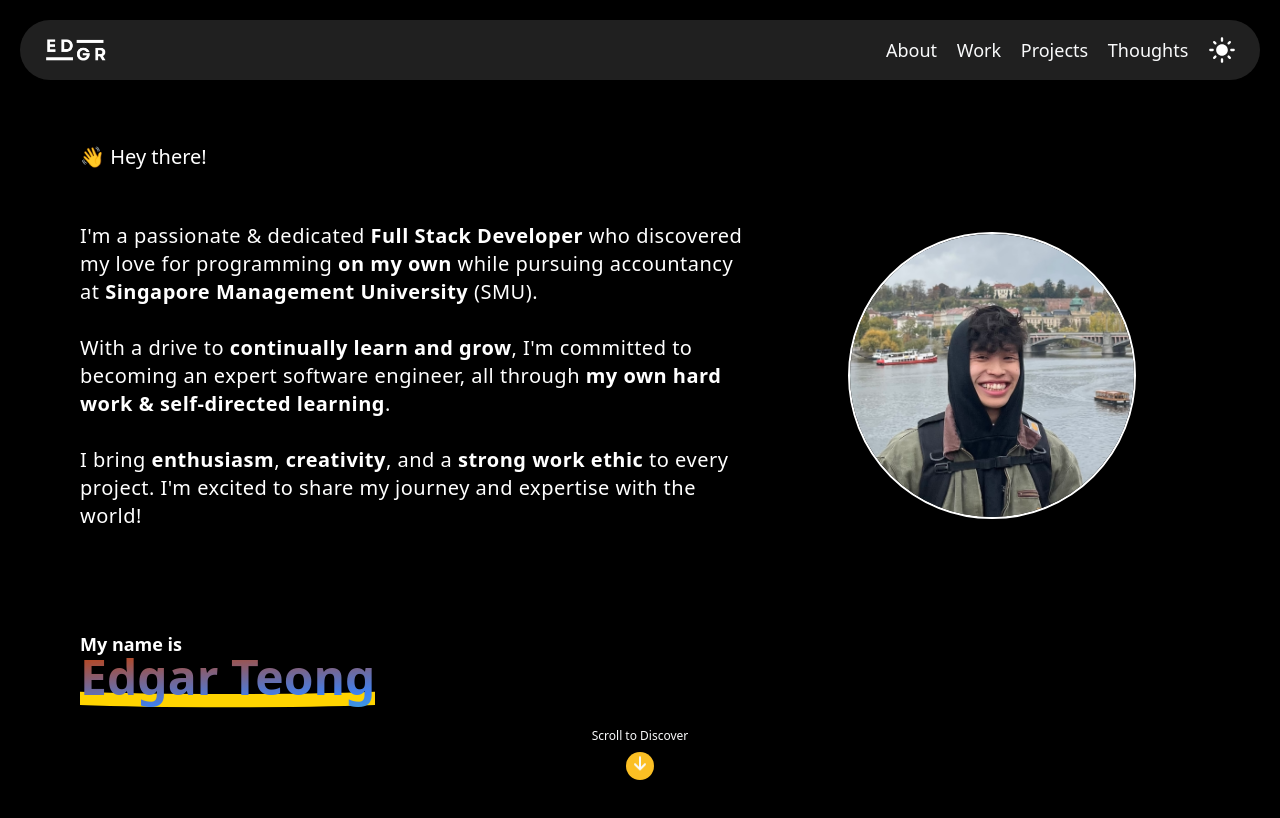
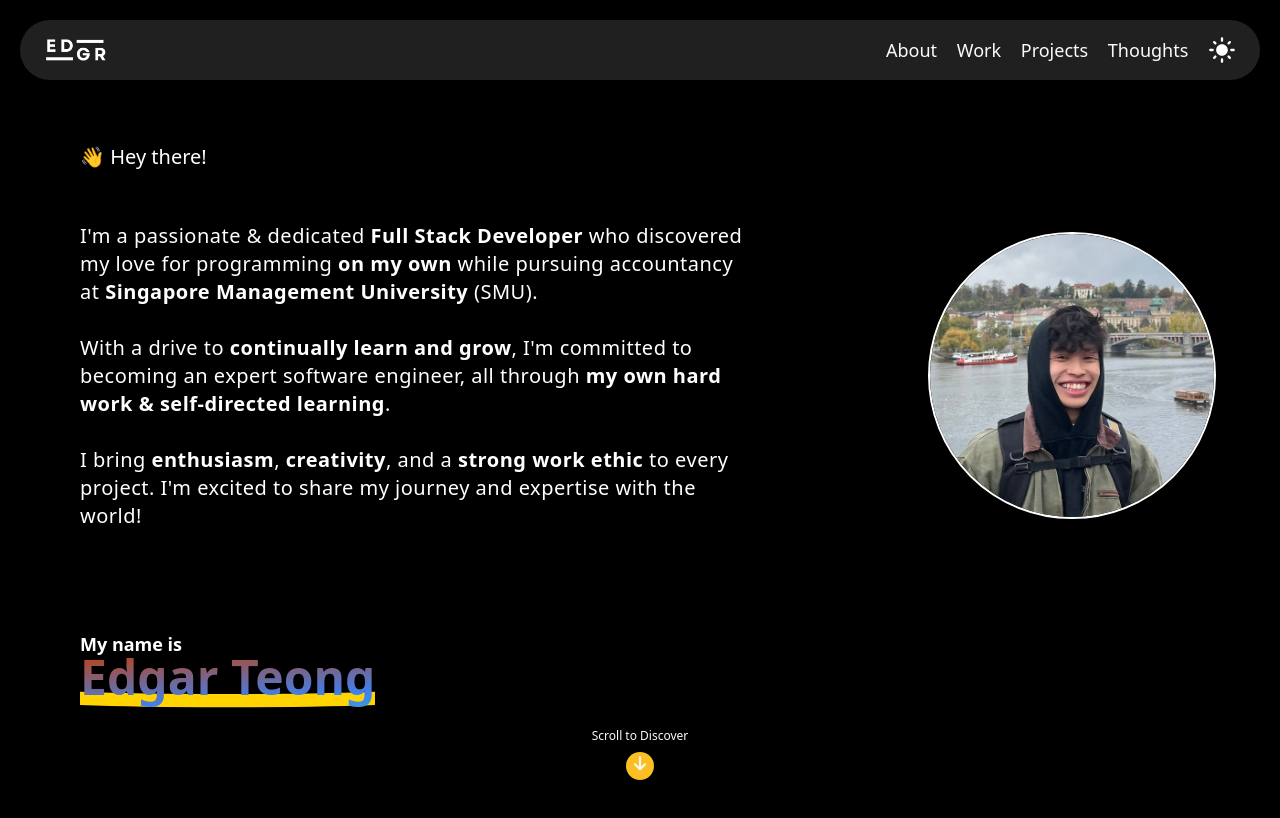
Before and after one commit to safarinexus/edgar-teong, a React (Vite) app: page / in a window 1280 px wide. Shown: the top 818 px of the page. Built offline with nearby package versions, Linux system fonts and the light colour scheme.

Commit message:
slight tweak to desktop layout

```diff
--- a/src/components/Landing/Headshot.tsx
+++ b/src/components/Landing/Headshot.tsx
@@ -2,7 +2,7 @@ import HeadshotPhoto from "../../assets/headshot.jpeg"
 
 const Headshot = () => {
   return (
-      <div id="headshot-container" className="relative flex justify-center items-center animate-fadeIn opacity-0 mt-4 sm:mt-0 sm:col-start-2 sm:row-start-2">
+      <div id="headshot-container" className="relative flex justify-center items-center animate-fadeIn opacity-0 mt-4 sm:mt-0 sm:col-start-2 sm:row-start-2 sm:justify-self-end">
         <div className="relative max-w-48 sm:max-w-72 border-purpley dark:border-white border-2 bg-white rounded-full overflow-hidden">
           <img
             src={HeadshotPhoto}
```
